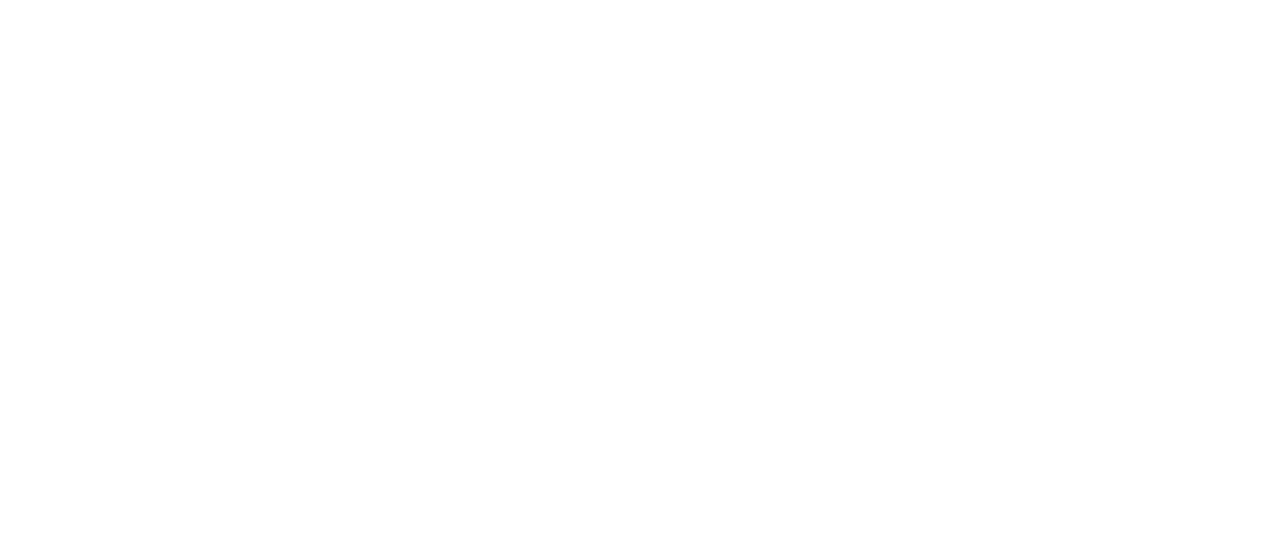
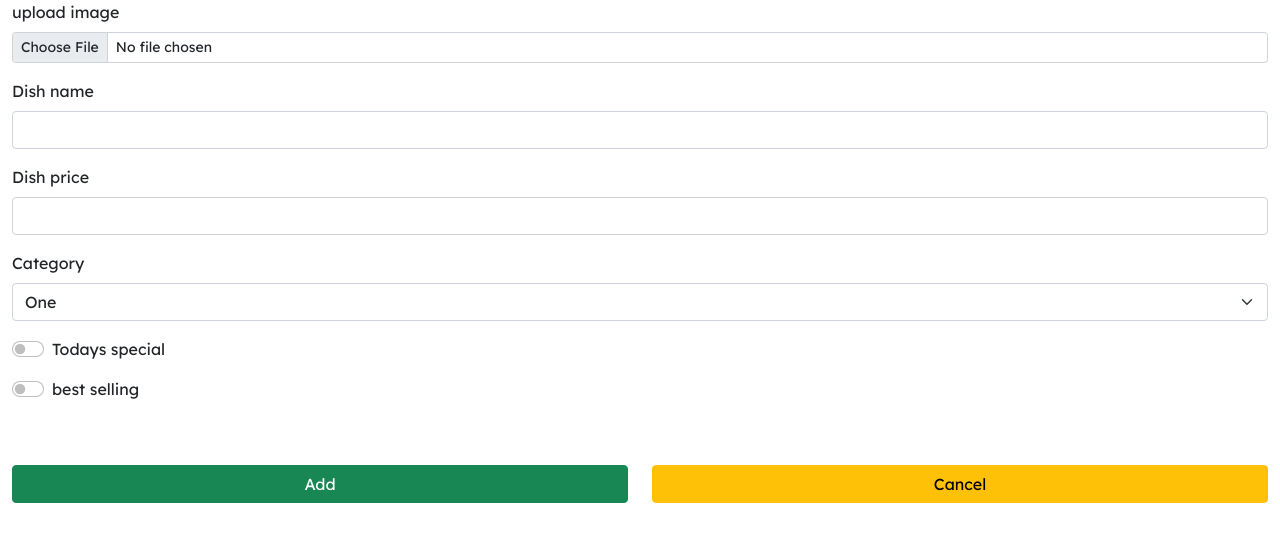
Before and after one commit to Ctrl-Zed-001/smart_menu, a React (Create React App) app: page /admin/newDish in a window 1280 px wide. Shown: the top 542 px of the page. Built offline with nearby package versions, Linux system fonts and the light colour scheme.

Commit message:
add new dish ui created

```diff
--- a/src/Dashboard/AllDishes.js
+++ b/src/Dashboard/AllDishes.js
@@ -1,6 +1,7 @@
 import React, { useEffect } from 'react'
 import { useSelector, useDispatch } from 'react-redux'
 import DishBox from '../Components/DishBox'
+import { Link } from 'react-router-dom'
 
 const AllDishes = () => {
 
@@ -60,7 +61,9 @@
                     }
                 </div>
             </div>
-            <button className="btn btn-theme position-fixed bottom-0 w-100">add new dish</button>
+            <Link to="/admin/newDish">
+                <button className="btn btn-theme position-fixed bottom-0 w-100">add new dish</button>
+            </Link>
         </section>
     )
 }
--- a/src/Dashboard/NewDish.js
+++ b/src/Dashboard/NewDish.js
@@ -1,10 +1,70 @@
-import React from 'react'
+import React, { useState } from 'react'
+import { useHistory } from 'react-router-dom'
 
 const NewDish = () => {
+    const history = useHistory()
+    const [form, setForm] = useState({})
+
+    const handleInput = (e) => {
+        setForm({
+            ...form,
+            [e.target.name]: e.target.value
+        })
+    }
+
+    const handleSubmit = () => {
+        console.log(form)
+    }
+
     return (
-        <div>
-
-        </div>
+        <section className="new_dish">
+            <div className="container-fluid">
+                <div className="row">
+                    <div className="col-12">
+                        <div className="mb-3">
+                            <label htmlFor="formFileSm" className="form-label">upload image</label>
+                            <input name="image" className="form-control form-control-sm" id="formFileSm" type="file" onChange={handleInput} />
+                        </div>
+                        <div className="mb-3">
+                            <label htmlFor="name" className="form-label">Dish name</label>
+                            <input type="text" name="name" className="form-control" onChange={handleInput} />
+                        </div>
+                        <div className="mb-3">
+                            <label htmlFor="price" className="form-label">Dish price</label>
+                            <input type="number" name="price" className="form-control" onChange={handleInput} />
+                        </div>
+                        <div className="mb-3">
+                            <label htmlFor="category" className="form-label">Category</label>
+                            <select onChange={handleInput} defaultValue="choose category" name="category" className="form-select" aria-label="Default select example">
+                                <option value="1">One</option>
+                                <option value="2">Two</option>
+                                <option value="3">Three</option>
+                            </select>
+                        </div>
+                        <div className="mb-3">
+                            <div className="form-check form-switch">
+                                <input className="form-check-input" name="todays_special" type="checkbox" id="todaysSpecial" onChange={handleInput} />
+                                <label className="form-check-label" htmlFor="todaysSpecial">Todays special</label>
+                            </div>
+                        </div>
+                        <div className="mb-3">
+                            <div className="form-check form-switch">
+                                <input className="form-check-input" name="best_selling" type="checkbox" id="bestSelling" onChange={handleInput} />
+                                <label className="form-check-label" htmlFor="bestSelling">best selling</label>
+                            </div>
+                        </div>
+                    </div>
+                </div>
+                <div className="row mt-5">
+                    <div className="col-6 d-grid">
+                        <button className="btn btn-success" onClick={handleSubmit}>Add</button>
+                    </div>
+                    <div className="col-6 d-grid">
+                        <button className="btn btn-warning" onClick={() => history.goBack()} >Cancel</button>
+                    </div>
+                </div>
+            </div>
+        </section>
     )
 }
 
```
Also changed, not shown: 1 other file (tests, documents, lock files or other folders).
